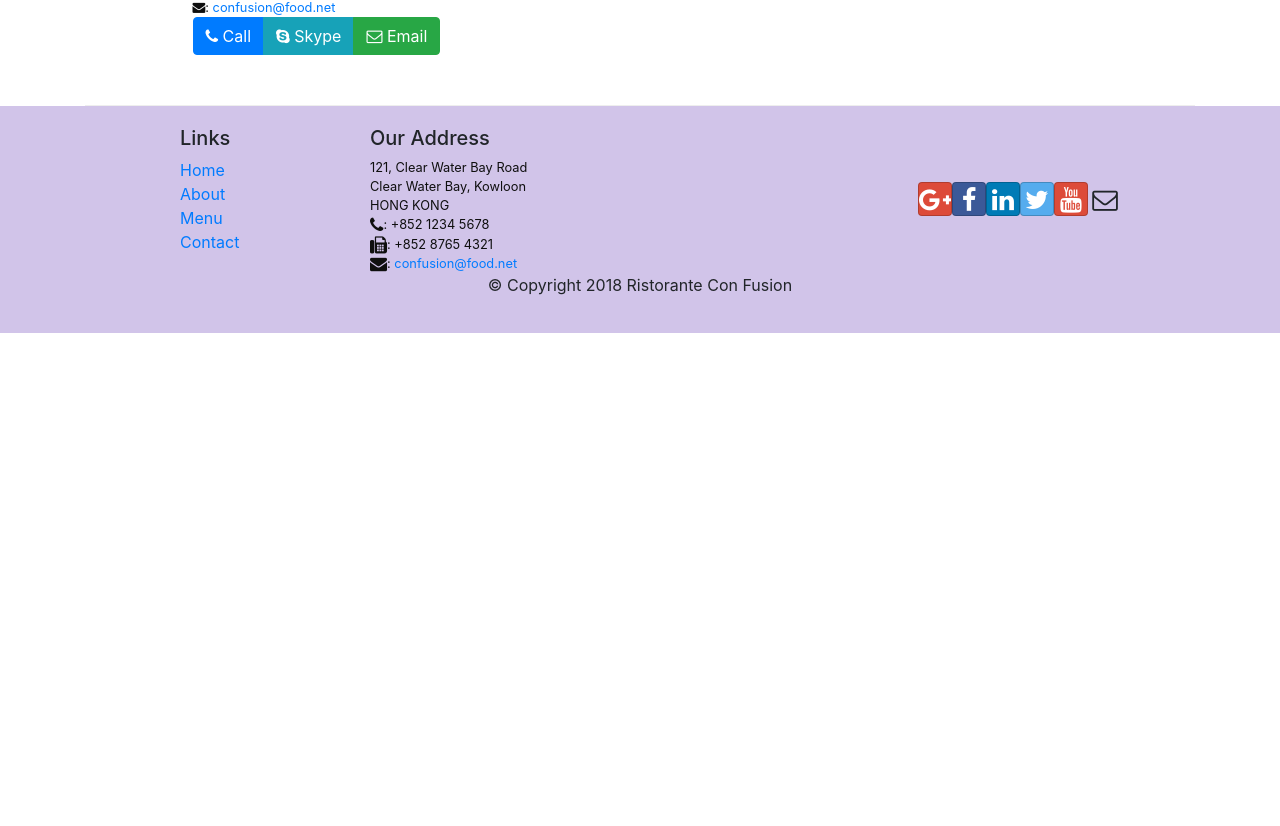
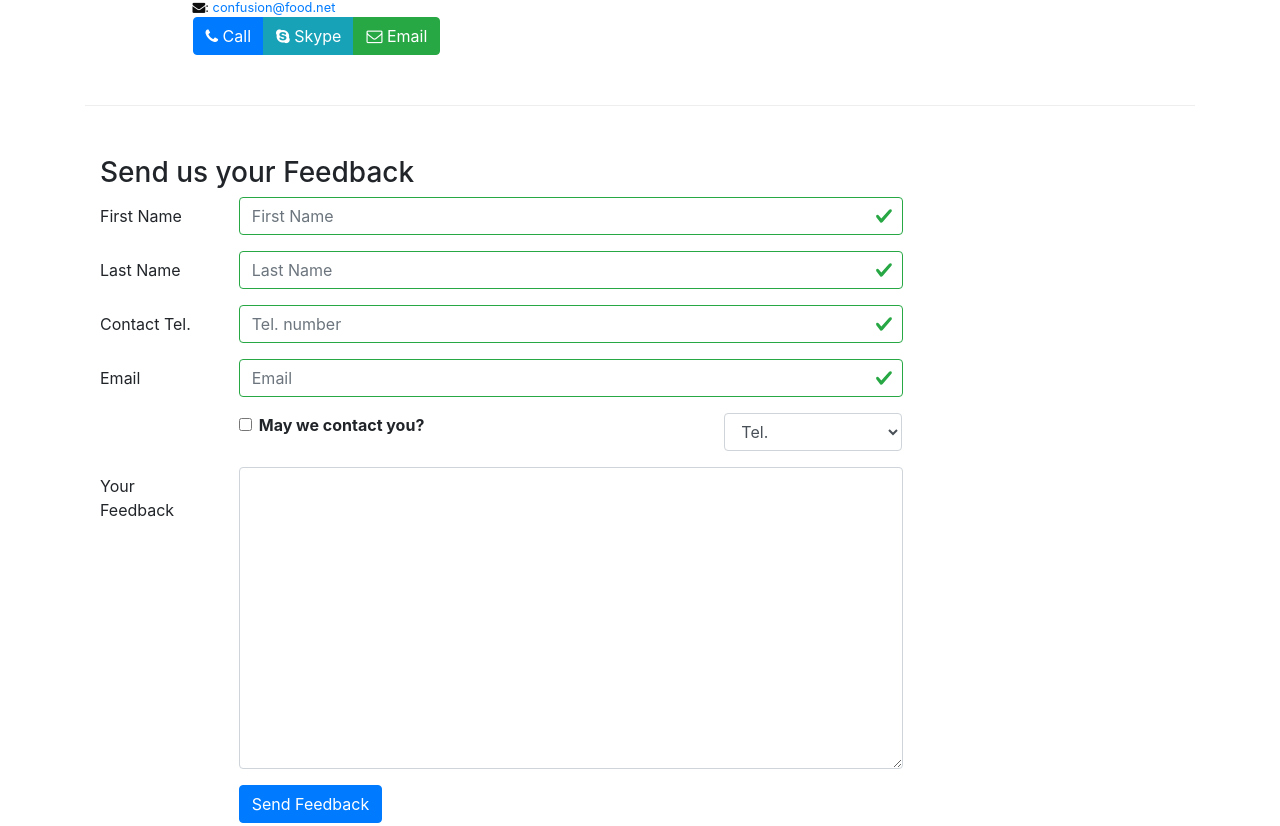
Before and after one commit to rishik-00/Ala-Carta, a React (Create React App) app: page /contactus in a window 1280 px wide. Shown: the part 694-1520 px from the top of the page. Before the commit the page ends 1027 px from the top, so only its background shows below. Built offline with nearby package versions, Linux system fonts and the light colour scheme.

Commit message:
form validation

```diff
--- a/src/components/aboutus.js
+++ b/src/components/aboutus.js
@@ -2,6 +2,7 @@
 import { Breadcrumb, BreadcrumbItem, Card, CardBody, CardHeader, Media } from 'reactstrap';
 import { Link } from 'react-router-dom';
 import img from "C:/Users/Rishik/Desktop/Web/reactapp/src/shared/assets/15.jpg";
+import '../App.css'
 
 
 function RenderLeader({ leader }) {
@@ -9,7 +10,7 @@
         <div className="container">
             <div key={leader.id} className="col-12 mt-5">
                 <Media tag="li">
-                    <Media left middle>
+                    <Media left middle >
                         <Media object src={img} alt={leader.name}/>
                     </Media>
                     <Media body className="ml-5">
--- a/src/components/contact.js
+++ b/src/components/contact.js
@@ -1,9 +1,83 @@
-import React from 'react';
-import { Breadcrumb, BreadcrumbItem} from 'reactstrap';
+import React, { Component} from 'react';
+import { Breadcrumb, BreadcrumbItem, Button, Form, FormGroup, Input, Label, Col, Row, FormFeedback} from 'reactstrap';
 import { Link } from 'react-router-dom';
 
-function Contact(props) {
+class Contact extends Component  {
+
+    constructor(props){
+        super(props);
+
+            this.state={
+                firstname:'',
+                lastname:'',
+                telnum:'',
+                email:'',
+                agree:false,
+                contactType:'Tel.',
+                message:'',
+                touched: {
+                    firstname: false,
+                    lastname: false,
+                    telnum: false,
+                    email: false,
+                }
+            };
+        this.handleSubmit = this.handleSubmit.bind(this);
+        this.handleBlur = this.handleBlur.bind(this);
+        this.handleInputChange = this.handleInputChange.bind(this);
+    }
+
+    handleInputChange(event){
+        const target = event.target;
+        const value = target.type === 'checkbox'?target.checked : target.value;
+        const name = target.name;
+
+        this.setState({
+            [name]: value
+        });
+    }
+
+    handleSubmit(event){
+        console.log('Current State is: ' + JSON.stringify(this.state));
+        alert('Current State is: ' + JSON.stringify(this.state));
+        event.preventDefault();
+    }
+
+    handleBlur = (field) => (evt) => {
+        this.setState({
+            touched: { ...this.state.touched, [field]: true}
+        });
+    }
+
+    validate(firstname, lastname, telnum, email){
+        const errors = {
+            firstname:'',
+            lastname:'',
+            telnum:'',
+            email:''
+        };
+
+        if(this.state.touched.firstname && firstname.length < 3)
+            errors.firstname = 'Enter Firstname'
+        else if(this.state.touched.firstname && firstname.length >10 )
+            errors.firstname = 'Enter Firstname'
+        if(this.state.touched.lastname && lastname.length < 3)
+            errors.lastname = 'Enter lastname'
+        else if(this.state.touched.lastname && lastname.length >10 )
+            errors.lastname = 'Enter lastname'
+        const reg = /^\d+$/;
+        if(this.state.touched.telnum&&!reg.test(telnum))
+            errors.telnum = 'Tel.num should be numbers'
+        if(this.state.touched.email&&email.split('').filter(x=>x==='@').length!==1)
+            errors.email = 'Enter correct email'
+
+        return errors;
+    }
+    render()
+   {
+    const errors = this.validate(this.state.firstname, this.state.lastname, this.state.telnum, this.state.email);
     return(
+
            <div className="container">
                <div className="row row-content">
                    <Breadcrumb>
@@ -39,8 +113,117 @@
                        </div>
                    </div>
                </div>
+
+                <div className="row row-content">
+                   <div className="col-12">
+                      <h3>Send us your Feedback</h3>
+                   </div>
+                    <div className="col-12 col-md-9">
+                        <Form onSubmit={this.handleSubmit}>
+                            <FormGroup row>
+                                <Label htmlFor="firstname" md={2}>First Name</Label>
+                                <Col md={10}>
+                                    <Input type="text" id="firstname" name="firstname"
+                                        placeholder="First Name"
+                                        value={this.state.firstname}
+                                        valid={errors.firstname === ''}
+                                        invalid = {errors.firstname !== ''}
+                                        onBlur={this.handleBlur('firstname')}
+                                        onChange={this.handleInputChange}
+                                         />
+                                         <FormFeedback>{errors.firstname}</FormFeedback>
+
+                                </Col>
+                            </FormGroup>
+                            <FormGroup row>
+                                <Label htmlFor="lastname" md={2}>Last Name</Label>
+                                <Col md={10}>
+                                    <Input type="text" id="lastname" name="lastname"
+                                        placeholder="Last Name"
+
+                                        value={this.state.lastname}
+                                        valid={errors.lastname === ''}
+                                        invalid={errors.lastname!== ''}
+                                        onBlur={this.handleBlur('lastname')}
+                                        onChange={this.handleInputChange}
+                                         />
+                                          <FormFeedback>{errors.lastname}</FormFeedback>
+                                </Col>
+                            </FormGroup>
+                            <FormGroup row>
+                            <Label htmlFor="telnum" md={2}>Contact Tel.</Label>
+                                <Col md={10}>
+                                    <Input type="tel" id="telnum" name="telnum"
+                                        placeholder="Tel. number"
+                                        value={this.state.telnum}
+                                        valid={errors.telnum === ''}
+                                        invalid={errors.telnum!== ''}
+                                        onBlur={this.handleBlur('telnum')}
+                                        onChange={this.handleInputChange}
+                                         />
+                                          <FormFeedback>{errors.telnum}</FormFeedback>
+                                </Col>
+                            </FormGroup>
+                            <FormGroup row>
+                                <Label htmlFor="email" md={2}>Email</Label>
+                                <Col md={10}>
+                                    <Input type="email" id="email" name="email"
+                                        placeholder="Email"
+                                        value={this.state.email}
+                                        valid={errors.email === ''}
+                                        invalid={errors.email!== ''}
+                                        onBlur={this.handleBlur('email')}
+                                        onChange={this.handleInputChange}
+                                        />
+                                         <FormFeedback>{errors.email}</FormFeedback>
+                                </Col>
+                            </FormGroup>
+                            <FormGroup row>
+                                <Col md={{size: 6, offset: 2}}>
+                                    <FormGroup check>
+                                        <Label check>
+                                            <Input type="checkbox"
+                                                name="agree"
+                                                checked={this.state.agree}
+                                                onChange={this.handleInputChange}
+                                                 /> {' '}
+                                            <strong>May we contact you?</strong>
+                                        </Label>
+                                    </FormGroup>
+                                </Col>
+                                <Col md={{size: 3, offset: 1}}>
+                                    <Input type="select" name="contactType"
+                                            value={this.state.contactType}
+                                            onChange={this.handleInputChange}
+                                            >
+                                        <option>Tel.</option>
+                                        <option>Email</option>
+                                    </Input>
+                                </Col>
+                            </FormGroup>
+                            <FormGroup row>
+                                <Label htmlFor="message" md={2}>Your Feedback</Label>
+                                <Col md={10}>
+                                    <Input type="textarea" id="message" name="message"
+                                        rows="12"
+                                        value={this.state.message}
+                                        onChange={this.handleInputChange}
+                                        ></Input>
+                                </Col>
+                            </FormGroup>
+                            <FormGroup row>
+                                <Col md={{size: 10, offset: 2}}>
+                                    <Button type="submit" color="primary">
+                                        Send Feedback
+                                    </Button>
+                                </Col>
+                            </FormGroup>
+                        </Form>
+                    </div>
+               </div>
+
                </div>
        );
-}
+   }}
 
 export default Contact;
```
Also changed, not shown: src/App.css (line endings or trailing spaces), 1 other file (tests, documents, lock files or other folders). Lines whose indentation alone changed are shown as unchanged.
